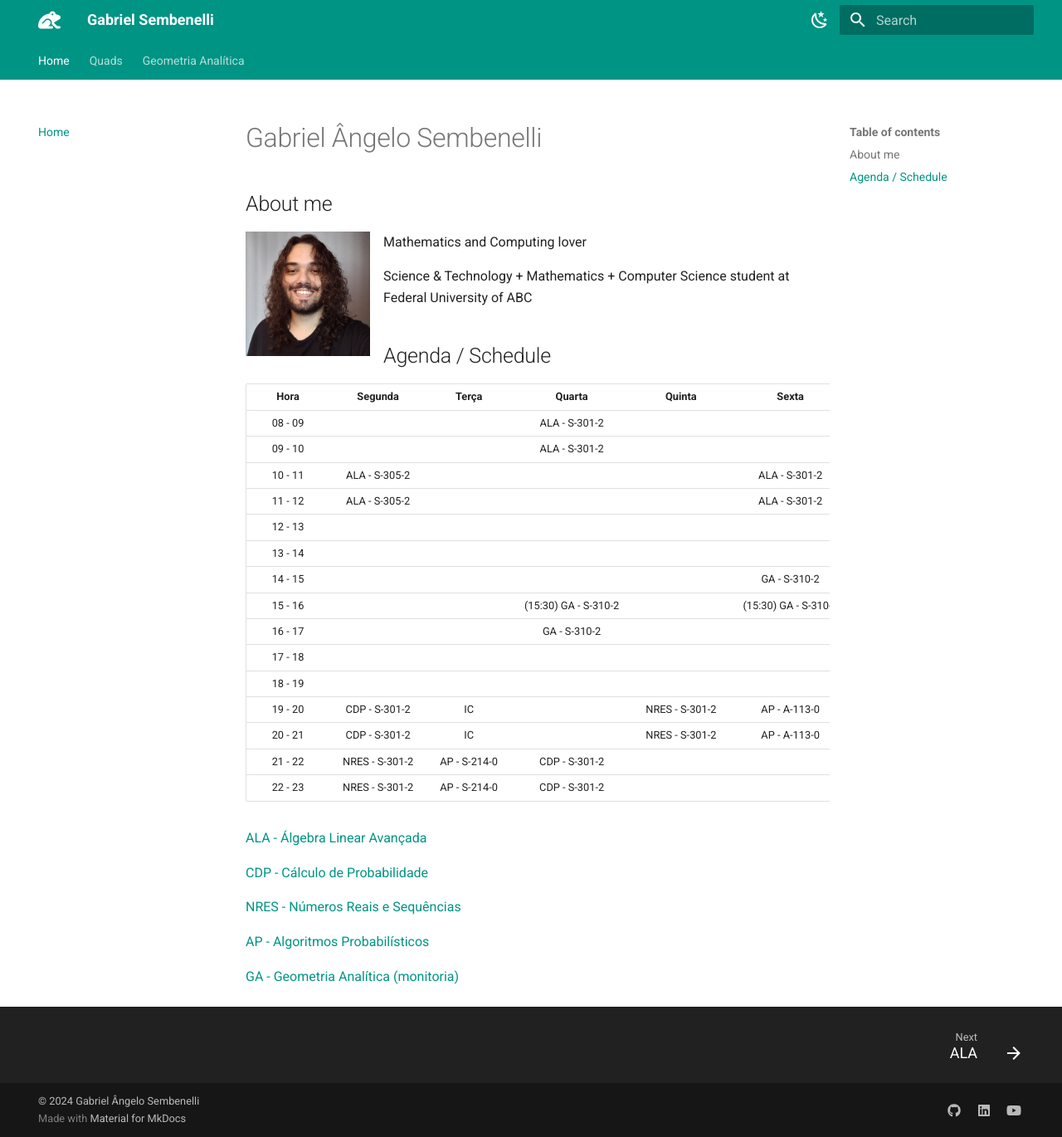
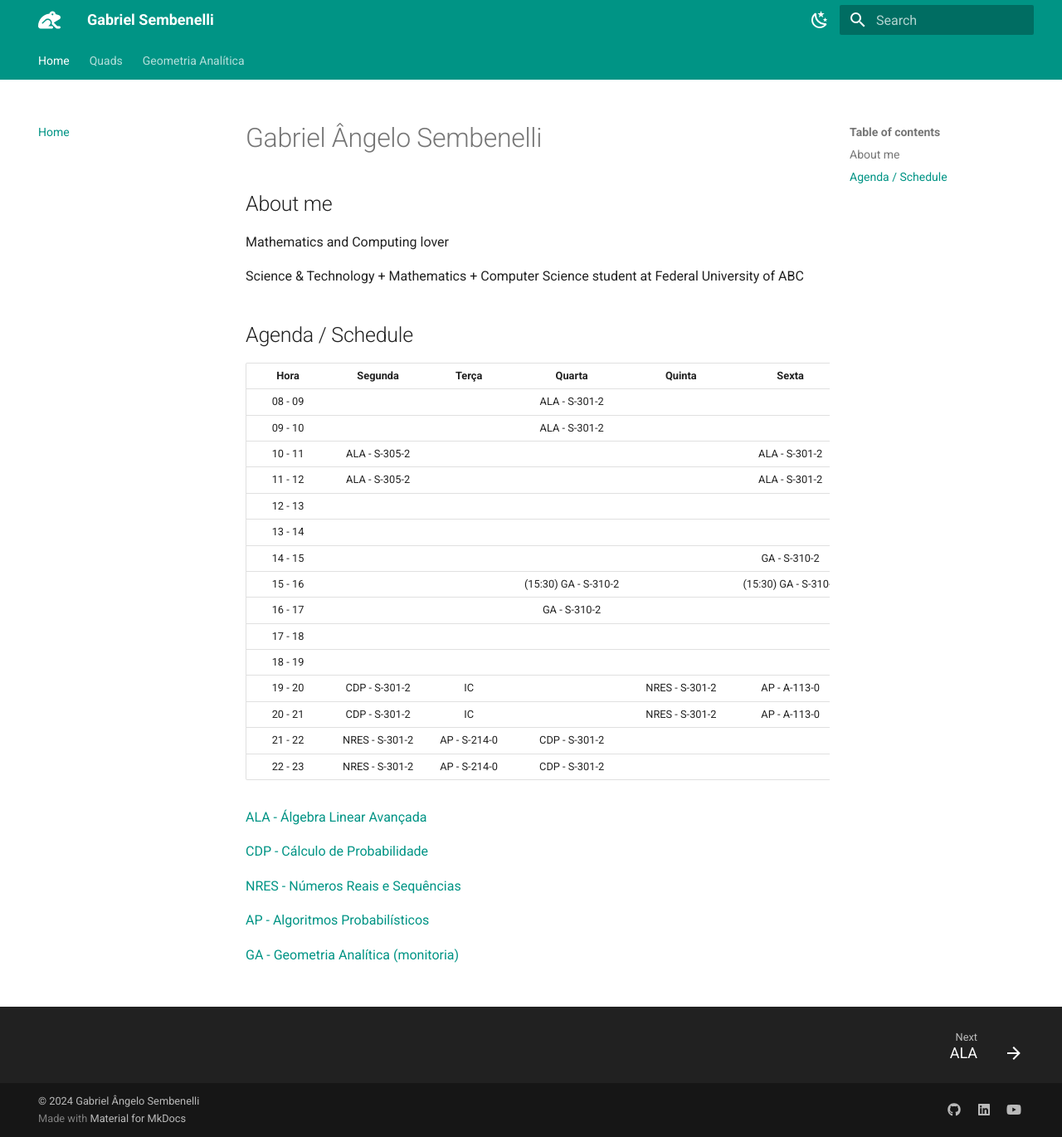
Before and after one commit to Gabriel-Sembenelli/website, an MkDocs documentation site: the page built from docs/index.md, in a window 1280 px wide and 1370 px high. Shown: the whole window at 83% size. Built offline with MkDocs 1.6.1 and Material for MkDocs 9.7.7, drawn with Linux system fonts in a browser that asks for light colours.

Commit message:
Update index.md removed my img

```diff
--- a/docs/index.md
+++ b/docs/index.md
@@ -1,8 +1,6 @@
 # Gabriel Ângelo Sembenelli
 
 ## About me
-
-![me](images/me.jpg){: align=left style="height:150px;width:150px" }
 
 Mathematics and Computing lover
 
```
